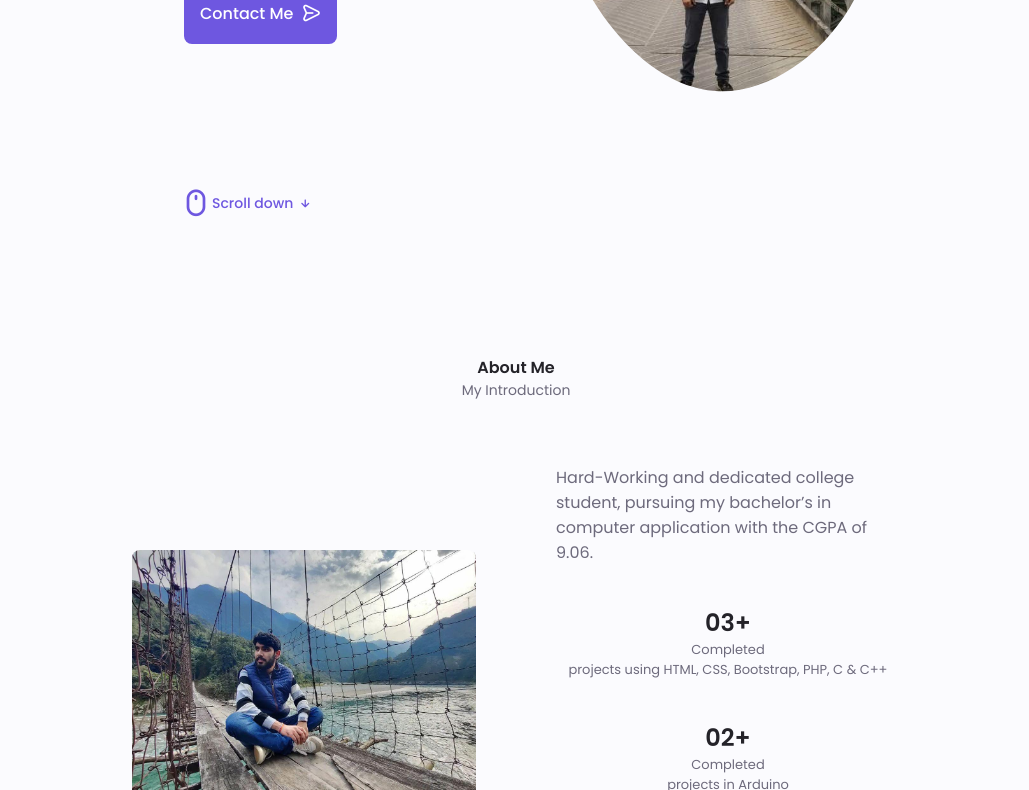
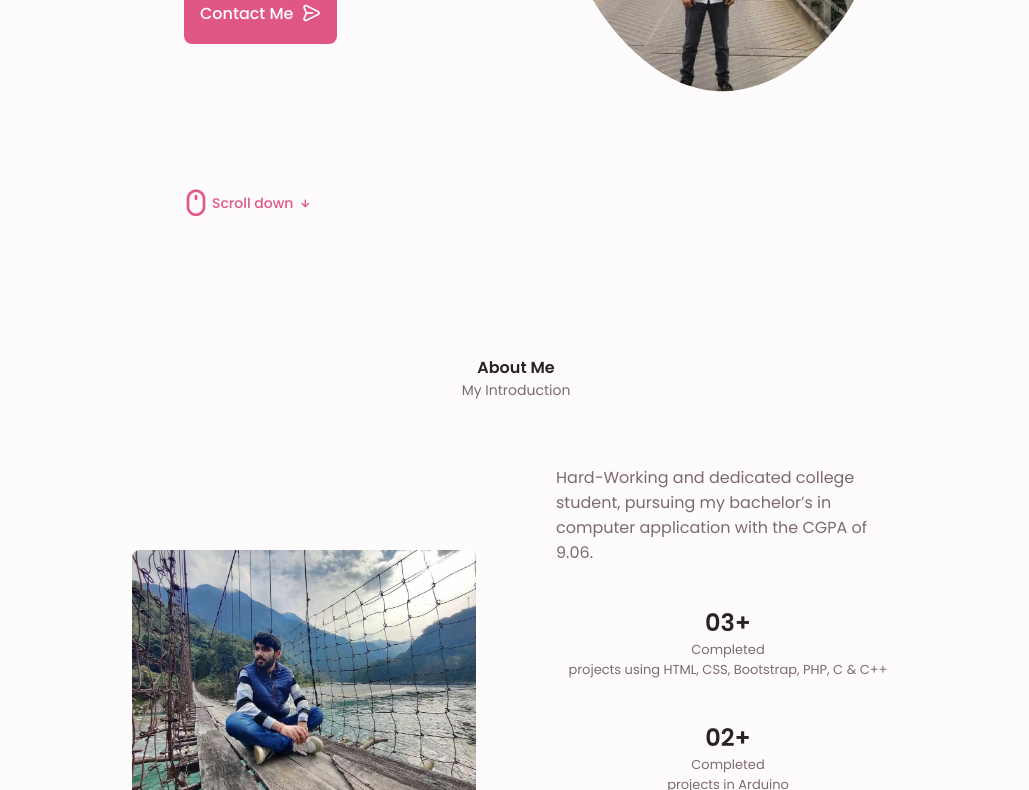
Before and after one commit to vimarshpandey/PersonalWebsite, a plain HTML site: page index.html in a window 1280 px wide. Shown: the part 391-1181 px from the top of the page, without its empty margins (124-1153 px from the left). Drawn offline with nearby package versions, Linux system fonts and the light colour scheme.

Commit message:
Update stylep.css

```diff
--- a/assets/css/stylep.css
+++ b/assets/css/stylep.css
@@ -7,7 +7,7 @@
 
     /*======= COLORS =======*/
     /* CHANGE FAVORITE COLOR */
-    --hue-color: 250; /* Purple 250 - Green 142 - Blue 230 - Pink 340 */
+    --hue-color: 340; /* Purple 250 - Green 142 - Blue 230 - Pink 340 */
 
     /* HSL Color mode */
     --first-color: hsl(var(--hue-color), 69%, 61%);
```
